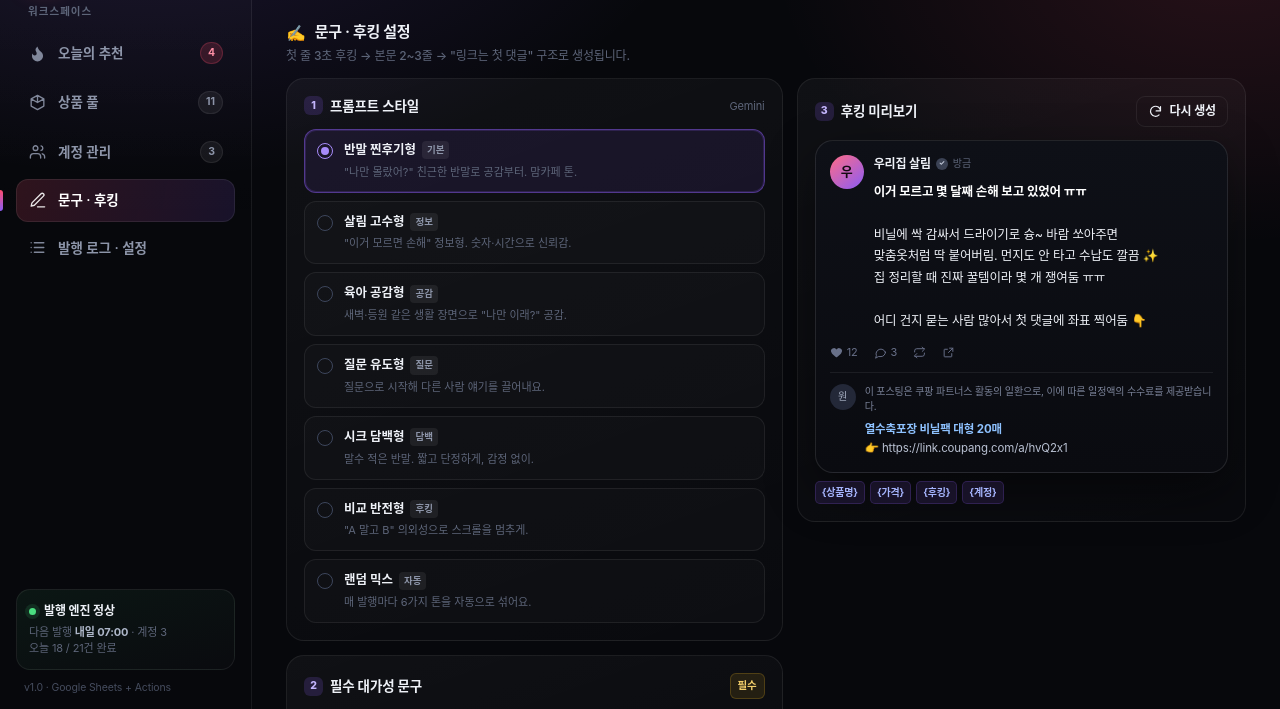
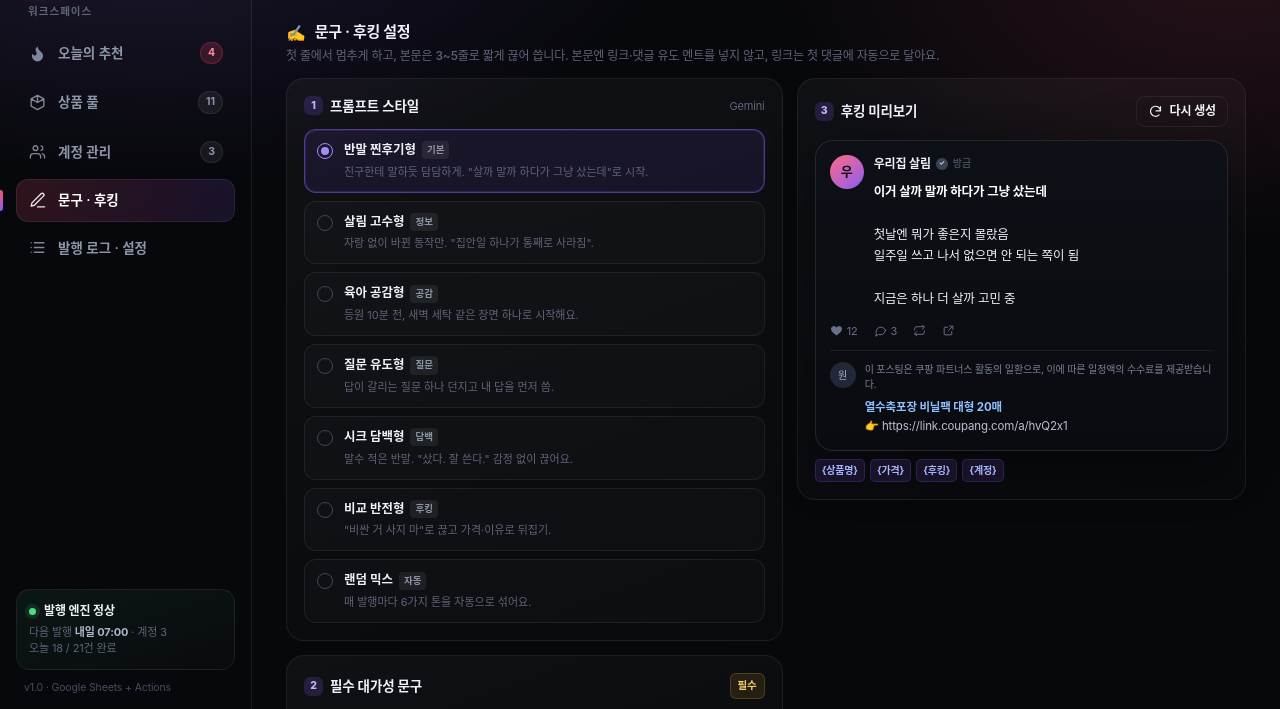
Before and after one commit to coolxz-source/threads-ui, a plain HTML site: page index.html in a window 1280 px wide. Both pictures are taken after a click on the button "문구 · 후킹". Shown: the part 84-793 px from the top of the page. Drawn offline with Linux system fonts and the light colour scheme.

Commit message:
문구 탭: 미리보기·페르소나 설명을 새 스레드 톤으로 교체
- 6가지 페르소나 설명을 실제 스레드 말투 기준으로 수정
  (맘카페 톤·"손해" 정보형 → 담담한 반말·바뀐 동작·장면 중심)
- 상단 설명에서 "링크는 첫 댓글" 구조 문구 제거
  → 첫 줄에서 멈추게 하고 3~5줄로 끊어 쓰며, 링크는 첫 댓글에 자동 첨부
- 미리보기 샘플을 스타일별 3편으로 교체: 첫 댓글 유도 멘트·이모지·감탄사 없음
- 데모 추천/발행 로그 문구도 같은 톤으로 정리

```diff
--- a/index.html
+++ b/index.html
@@ -741,7 +741,7 @@
       <div class="section-head">
         <div>
           <div class="section-title"><span class="emoji">✍️</span>문구 · 후킹 설정</div>
-          <div class="section-desc">첫 줄 3초 후킹 → 본문 2~3줄 → "링크는 첫 댓글" 구조로 생성됩니다.</div>
+          <div class="section-desc">첫 줄에서 멈추게 하고, 본문은 3~5줄로 짧게 끊어 씁니다. 본문엔 링크·댓글 유도 멘트를 넣지 않고, 링크는 첫 댓글에 자동으로 달아요.</div>
         </div>
       </div>
       <div class="two-col">
@@ -985,7 +985,7 @@ const SEED = {
       id:'r1', url:'https://www.threads.com/share/BAeJCoa3VE', handle:'@verybabba_mom',
       product:'열수축포장 비닐팩 대형 20매', price:12900, thumb:0, emoji:'👟',
       likes:12438, comments:318, reposts:1102, views:'38만',
-      hook:'다들 이거 쓰면서 왜 나만 몰랐지 싶었던 적 없음? ㅋㅋ 신발이나 물건들 싹 감싸서 드라이기로 슝 바람 쏘아주면 맞춤옷처럼 딱 붙어버리는 이거 미쳤음 ㄷㄷ',
+      hook:'신발장 문 열 때마다 먼지 앉은 거 보고 짜증났는데 / 이걸로 싹 감싸서 드라이기 쐈더니 그대로임 ㅋㅋ',
       summary:'수축포장 비닐 + 드라이기로 신발·잡화를 밀봉 보관하는 꿀팁. 먼지 차단 + 공간 절약 포인트.',
       coupang:'https://www.coupang.com/vp/products/1234567890', status:'wait'
     },
@@ -1044,11 +1044,11 @@ const SEED = {
     {id:5, name:'육아 살림 노트', handle:'@baby_home_note', status:'pending', goal:7, today:1, from:'11:00', to:'22:00', variant:'original', next:'토큰 필요'}
   ],
   logs: [
-    {time:'19:42', acct:'알뜰 주부 일기', product:'주방 후드 기름때 클리너 500ml', snip:'후드 필터, 새로 사지 마세요. 15분이면 원래 색 돌아옵니다...', link:'threads.com/@altteul_life/post/DgP1...', ok:true},
-    {time:'19:02', acct:'우리집 살림', product:'싱크대 아래 높이조절 정리 트레이 2P', snip:'싱크대 아래가 늘 엉망인 이유는 높이였어요...', link:'threads.com/@woori_salim/post/DgN8...', ok:true},
-    {time:'18:24', acct:'해담이 엄마', product:'욕실 곰팡이 제거 젤 120g', snip:'욕실 실리콘 곰팡이, 문지르지 마세요...', link:'threads.com/@haedam_mom/post/DgL2...', ok:true},
-    {time:'17:41', acct:'알뜰 주부 일기', product:'열수축포장 비닐팩 대형 20매', snip:'다들 이거 쓰면서 왜 나만 몰랐지 싶었던 적 없음?...', link:'threads.com/@altteul_life/post/DgK1...', ok:false, err:'미디어 처리 실패 (재시도 예약)'},
-    {time:'16:58', acct:'우리집 살림', product:'아이 신발장 제습 탈취 미니 팩 10P', snip:'아이 운동화에서 나는 그 냄새...', link:'threads.com/@woori_salim/post/DgJ7...', ok:true}
+    {time:'19:42', acct:'알뜰 주부 일기', product:'주방 후드 기름때 클리너 500ml', snip:'후드 필터 새로 사지 마. 15분 담가두면 원래 색 돌아옴...', link:'threads.com/@altteul_life/post/DgP1...', ok:true},
+    {time:'19:02', acct:'우리집 살림', product:'싱크대 아래 높이조절 정리 트레이 2P', snip:'싱크대 아래 정리가 안 된 이유는 높이였음...', link:'threads.com/@woori_salim/post/DgN8...', ok:true},
+    {time:'18:24', acct:'해담이 엄마', product:'욕실 곰팡이 제거 젤 120g', snip:'욕실 실리콘 곰팡이, 문지르지 마...', link:'threads.com/@haedam_mom/post/DgL2...', ok:true},
+    {time:'17:41', acct:'알뜰 주부 일기', product:'열수축포장 비닐팩 대형 20매', snip:'이거 살까 말까 하다가 그냥 샀는데...', link:'threads.com/@altteul_life/post/DgK1...', ok:false, err:'미디어 처리 실패 (재시도 예약)'},
+    {time:'16:58', acct:'우리집 살림', product:'아이 신발장 제습 탈취 미니 팩 10P', snip:'애 운동화 냄새, 신발장 문 열면 진동했음...', link:'threads.com/@woori_salim/post/DgJ7...', ok:true}
   ],
   style:'찐후기',
   disclosure: DISCLOSURE_DEFAULT,
@@ -1056,12 +1056,12 @@ const SEED = {
 };
 
 const STYLES = [
-  {id:'찐후기', name:'반말 찐후기형', desc:'"나만 몰랐어?" 친근한 반말로 공감부터. 맘카페 톤.', tag:'기본'},
-  {id:'살림고수', name:'살림 고수형', desc:'"이거 모르면 손해" 정보형. 숫자·시간으로 신뢰감.', tag:'정보'},
-  {id:'육아공감', name:'육아 공감형', desc:'새벽·등원 같은 생활 장면으로 "나만 이래?" 공감.', tag:'공감'},
-  {id:'질문유도', name:'질문 유도형', desc:'질문으로 시작해 다른 사람 얘기를 끌어내요.', tag:'질문'},
-  {id:'시크', name:'시크 담백형', desc:'말수 적은 반말. 짧고 단정하게, 감정 없이.', tag:'담백'},
-  {id:'비교반전', name:'비교 반전형', desc:'"A 말고 B" 의외성으로 스크롤을 멈추게.', tag:'후킹'},
+  {id:'찐후기', name:'반말 찐후기형', desc:'친구한테 말하듯 담담하게. "살까 말까 하다가 그냥 샀는데"로 시작.', tag:'기본'},
+  {id:'살림고수', name:'살림 고수형', desc:'자랑 없이 바뀐 동작만. "집안일 하나가 통째로 사라짐".', tag:'정보'},
+  {id:'육아공감', name:'육아 공감형', desc:'등원 10분 전, 새벽 세탁 같은 장면 하나로 시작해요.', tag:'공감'},
+  {id:'질문유도', name:'질문 유도형', desc:'답이 갈리는 질문 하나 던지고 내 답을 먼저 씀.', tag:'질문'},
+  {id:'시크', name:'시크 담백형', desc:'말수 적은 반말. "샀다. 잘 쓴다." 감정 없이 끊어요.', tag:'담백'},
+  {id:'비교반전', name:'비교 반전형', desc:'"비싼 거 사지 마"로 끊고 가격·이유로 뒤집기.', tag:'후킹'},
   {id:'랜덤', name:'랜덤 믹스', desc:'매 발행마다 6가지 톤을 자동으로 섞어요.', tag:'자동'}
 ];
 
@@ -1669,71 +1669,57 @@ function onDisclosure(){
 }
 function pickProduct(){
   const p = state.recommendations.find(r=>r.status!=='passed');
-  return p || {product:'열수축포장 비닐팩 대형 20매', price:12900, hook:'다들 이거 쓰면서 왜 나만 몰랐지 싶었던 적 없음? ㅋㅋ'};
-}
-const HOOKS = {
+  return p || {product:'열수축포장 비닐팩 대형 20매', price:12900};
+}
+/* 미리보기 샘플 — 실제 발행 엔진(bot/copywriter.py) 템플릿과 같은 톤. 본문에 댓글·링크 유도 없음. */
+const NL = String.fromCharCode(10);
+const PREVIEW = {
   '찐후기':[
-    '이거 모르고 몇 달째 손해 보고 있었어 ㅠㅠ',
-    '다들 이거 쓰면서 왜 나만 몰랐지 싶었던 적 없음?',
-    '솔직히 반신반의했는데 하루 쓰고 바로 인정했어.'
+    ['이거 살까 말까 하다가 그냥 샀는데','','첫날엔 뭐가 좋은지 몰랐음','일주일 쓰고 나서 없으면 안 되는 쪽이 됨','','지금은 하나 더 살까 고민 중'],
+    ['별 기대 안 하고 샀는데','','포장 뜯자마자 써봄','생각보다 잘 맞아서 다음 날 하나 더 삼','','이 정도면 산 값은 함'],
+    ['작년에 샀으면 더 좋았을 걸','','현관 정리하다가 매번 하던 일이 있었음','이거 두고 나서 그 일을 안 함','','별거 아닌데 매일 씀']
   ],
   '살림고수':[
-    '이거 모르고 계속 손해 보고 있었어. 계산해보니 아깝더라.',
-    '한 번 사면 몇 년 쓰는 물건인데, 고르는 기준이 틀렸었음.',
-    '값은 얼마 안 했는데, 바뀐 건 그 이상이었음.'
+    ['집안일 하나가 통째로 사라짐','','현관 정리하다가 신발 밑에 먼지 보고 그만뒀는데','이거 쓰고 나서 그 일을 안 함','','값보다 빠진 일이 큼'],
+    ['정리 순서 바꾸는 것보다 도구 하나 바꾸는 게 빨랐음','','손이 가는 자리에 두니까 정리하라는 말을 안 해도 됨','','결론은 도구가 반은 함'],
+    ['한 번 사면 몇 년 쓰는 물건은 고르는 기준이 중요함','','싼 걸로 세 번 사는 것보다 한 번 제대로 사는 게 남음','','다음에도 같은 걸 산다']
   ],
   '육아공감':[
-    '새벽 세 시에 젖은 소매 들고 세탁기 앞에 서 본 사람?',
-    '등원 10분 전에 또 옷 갈아입힌 엄마 나뿐이야?',
-    '애기 물건은 왜 항상 두 개씩 필요한 거야.'
+    ['등원 10분 전에 옷 갈아입히는 집 또 있지','','소매 젖은 채로 나가면 하루 종일 신경 쓰임','이거 두고 나서 그냥 갈아 끼우면 끝','','울 애 말고 내가 편해짐'],
+    ['새벽에 젖은 소매 들고 세탁기 앞에 서 봄','','그 새벽 세탁이 없어짐','젖으면 갈아 끼우면 끝이라 마음이 편함','','이건 진작 살 걸'],
+    ['애 물건은 왜 항상 두 개씩 필요한지 모르겠음','','하나는 쓰고 하나는 빨래통에 있음','이거 두고 나서 그 순환이 끊김','','아침이 조금 짧아짐']
   ],
   '질문유도':[
-    '이거 다들 어떻게 쓰고 있음? 나만 이렇게 쓰는 거야?',
-    '혹시 이거 쓰는 사람 있음? 궁금해서 물어보는 거야.',
-    '이런 거 살 때 다들 뭐 보고 고름?'
+    ['이런 거 살 때 뭐 보고 고름? 나는 결국 제일 싼 거 삼','','비싼 거 사놓고 안 쓰는 게 제일 아까워서','이번엔 이걸로 정착함','','너네 집은 뭐 씀?'],
+    ['이거 없이 어떻게 살았지 싶은 물건 있어?','','나는 이거 쓰고 나서 그 자리 정리를 안 해도 됨','','다른 집은 어떤지 궁금함'],
+    ['이거 쓰는 집 있나? 나만 이렇게 쓰는 건가 싶어서','','처음엔 반신반의했는데 지금은 먼저 손이 감','','다른 거 쓰는 집 있으면 알려줘']
   ],
   '시크':[
-    '3년 쓴 거 버리고 바꿨다. 후회 없음.',
-    '그냥 샀다. 잘 쓰고 있다.',
-    '이거 하나로 정리 끝. 더 안 산다.'
+    ['샀다. 잘 쓴다.','','3년 쓴 거 버리고 바꿈','정리 시간이 줄었다. 그게 다임','','다른 건 안 바꿈'],
+    ['정리 끝. 더 안 산다.','','설명은 필요 없음','매일 쓰는 물건이면 이 정도면 충분','','한 번 사면 오래 씀'],
+    ['3년 쓴 거 버리고 바꿈. 후회 없음.','','같은 자리에 두고 매일 씀','','끝.']
   ],
   '비교반전':[
-    '비싼 거 사지 마. 그 돈이면 이거 두 개 산다.',
-    '비싼 거 사고 후회한 사람 여기 있음.',
-    '원래 쓰던 거 다 버렸어. 이거 알고 나서.'
+    ['비싼 거 사지 마. 그 돈이면 이거 두 개임','','여러 개 써봤는데 결국 이것만 남음','이유는 단순함. 안 비싸고 안 망가짐','','돈 아낀 게 제일 만족스러움'],
+    ['수납박스 사고 후회한 사람 여기 있음','','버티는 힘은 비싼 거랑 비슷한데 값은 반','','비싼 게 답은 아니었음'],
+    ['원래 쓰던 거 다 처분함. 이거 알고 나서','','싸서 산 건데 비싼 거랑 차이를 못 느끼겠음','','다음에도 이거 삼']
   ]
-};
-const BODIES = [
-  ['비닐에 싹 감싸서 드라이기로 슝~ 바람 쏘아주면', '맞춤옷처럼 딱 붙어버림. 먼지도 안 타고 수납도 깔끔 ✨', '집 정리할 때 진짜 꿀템이라 몇 개 쟁여둠 ㅠㅠ'],
-  ['신발 · 잡화 · 케이블까지 아무거나 감싸서', '드라이기 10초만 쏘면 밀봉 완료. 물 묻어도 끄떡없음.', '이사 준비하는 사람한테도 강추임.'],
-  ['계절 지난 신발 먼지 쌓이는 게 싫어서 찾다가', '이걸로 감싸두니까 신발장이 그대로임.', '가격도 20매에 만 원대라 부담 없음.']
-];
-/* 스레드 본문 마지막 줄 클릭 유도 — 엔진(COPYWRITER CTAS)과 같은 반말 문구 */
-const CTAS = {
-  '찐후기':['어디 건지 묻는 사람 많아서 첫 댓글에 좌표 찍어둠 👇','궁금할까 봐 첫 댓글에 링크만 딱 둠 👇','사러 갈 사람은 첫 댓글 확인해 👇'],
-  '살림고수':['오늘 가격인지 확인해 봐. 첫 댓글에 링크 있음 👇','구성·가격 첫 댓글에 정리해둠 👇','이 조건 언제까지인지 모르니까 첫 댓글 링크 봐 👇'],
-  '육아공감':['이거 어디서 샀냐고 해서 첫 댓글에 둠 👇','필요한 사람은 첫 댓글 확인 👇','묻는 사람 많아서 첫 댓글에 남겨둠 👇'],
-  '질문유도':['이거 뭐냐고 묻길래 첫 댓글에 링크 둠 👇','궁금한 사람은 첫 댓글 봐 👇','써본 후기는 첫 댓글 링크에 있음 👇'],
-  '시크':['링크는 첫 댓글. 👇','필요한 사람만 첫 댓글. 👇','첫 댓글에 링크. 👇'],
-  '비교반전':['비교해볼 링크 첫 댓글에 있음 👇','왜 이건지 궁금하면 첫 댓글 봐 👇','링크 첫 댓글에 있음 👇']
 };
 function buildPreview(force){
   if(force) previewTick++;
   const p = pickProduct();
-  const styleKeys = Object.keys(HOOKS);
+  const styleKeys = Object.keys(PREVIEW);
   const stylePool = state.style==='랜덤' ? styleKeys[Math.floor(Math.random()*styleKeys.length)] : state.style;
-  const hooks = HOOKS[stylePool] || HOOKS['찐후기'];
-  const hook = hooks[previewTick % hooks.length];
-  const body = BODIES[previewTick % BODIES.length];
-  const ctas = CTAS[stylePool] || CTAS['찐후기'];
-  const cta = ctas[previewTick % ctas.length];
+  const posts = PREVIEW[stylePool] || PREVIEW['찐후기'];
+  const lines = posts[previewTick % posts.length];
+  const hook = lines[0];
+  const rest = lines.slice(1);
   const acct = state.accounts.find(a=>a.status==='connected') || state.accounts[0];
 
   $('#prevAvatar').textContent = acct.name[0] || '원';
   $('#prevUser').innerHTML = `${esc(acct.name)} <span class="badge">✓</span> <span class="thread-time">방금</span>`;
-  $('#prevBody').innerHTML =
-    `<span class="hook">${esc(hook)}</span>\n\n${esc(body[0])}\n${esc(body[1])}\n${esc(body[2])}\n\n` +
-    esc(cta);
+  $('#prevBody').innerHTML = `<span class="hook">${esc(hook)}</span>` +
+    rest.map(line => NL + esc(line)).join('');
   /* 실제 발행 엔진(bot/copywriter.py build_comment)과 같은 순서: 대가성 문구 → 상품명 → 링크 */
   const disc = String(state.disclosure || '').trim();
   $('#prevReply').innerHTML =
```
